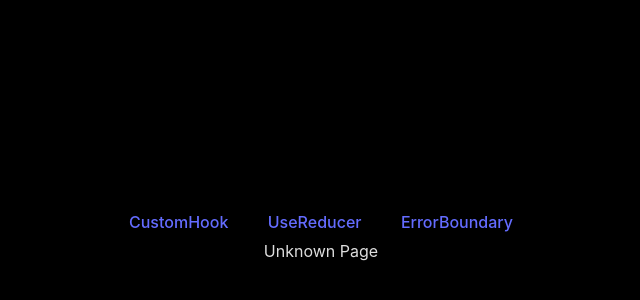
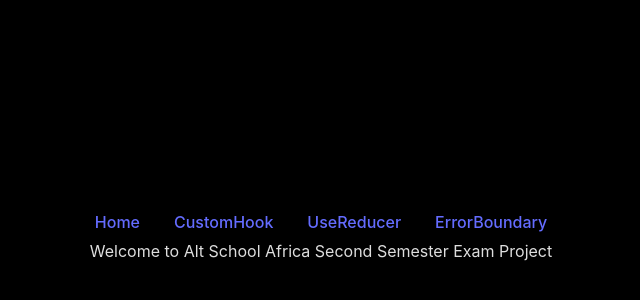
Before and after one commit to Bolaji-hub/Alt-school-Africa-second-semester-exam-project, a React (Vite) app: page / in a window 1280 px wide. Shown: the part 166-466 px from the top of the page, without its empty margins (319-959 px from the left). Built offline with nearby package versions, Linux system fonts and the light colour scheme.

Commit message:
Home nav bar

```diff
--- a/src/App.jsx
+++ b/src/App.jsx
@@ -5,6 +5,7 @@ import UseReducer from "./Pages/UseReducer";
 import TestErrorBoundary from  "./Pages/ErrorBoundary";
 import ErrorBoundary from "./componenets/ErrorBoundary";
 import Error404 from "./Pages/Error404";
+import Home from "./Pages/Home";
 
 
 export default function App() {
@@ -12,11 +13,13 @@ export default function App() {
     <ErrorBoundary>
       <BrowserRouter>
         <nav>
+          <Link to="/">Home</Link>
           <Link to="/Use-Counter">CustomHook</Link>
           <Link to="/Use-Reducer">UseReducer</Link>
           <Link to="/Error-Boundary">ErrorBoundary</Link>
         </nav>
         <Routes>
+        <Route path="/" element={<Home />}></Route>
           <Route path="/use-counter" element={<UseCounter />}></Route>
           <Route path="/use-reducer" element={<UseReducer />}></Route>
           <Route path="/Error-Boundary" element={<TestErrorBoundary />}></Route>
--- /dev/null
+++ b/src/Pages/Home.jsx
@@ -0,0 +1,3 @@
+export default function () {
+  return (<div>Welcome to Alt School Africa Second Semester Exam Project</div>)
+}
```
